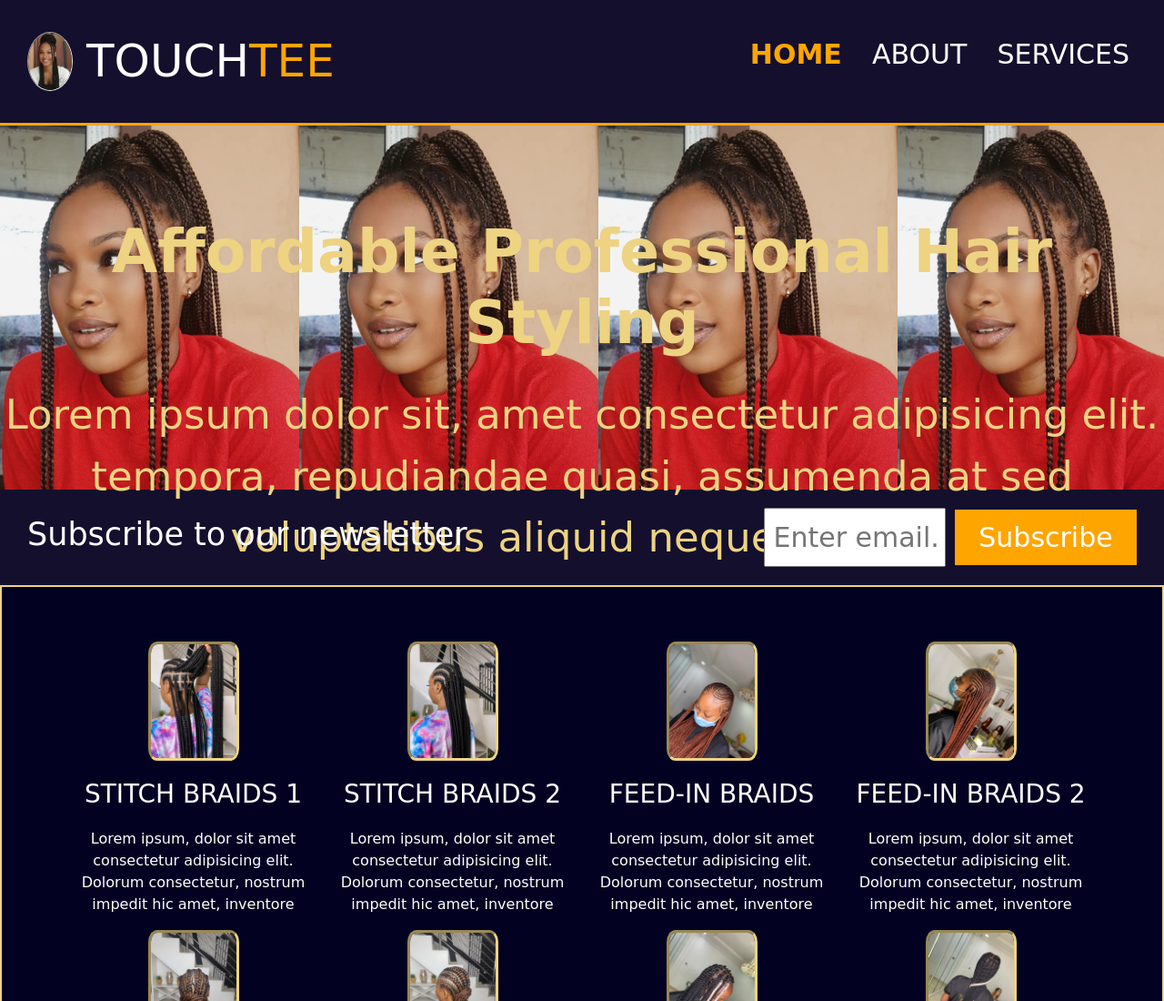
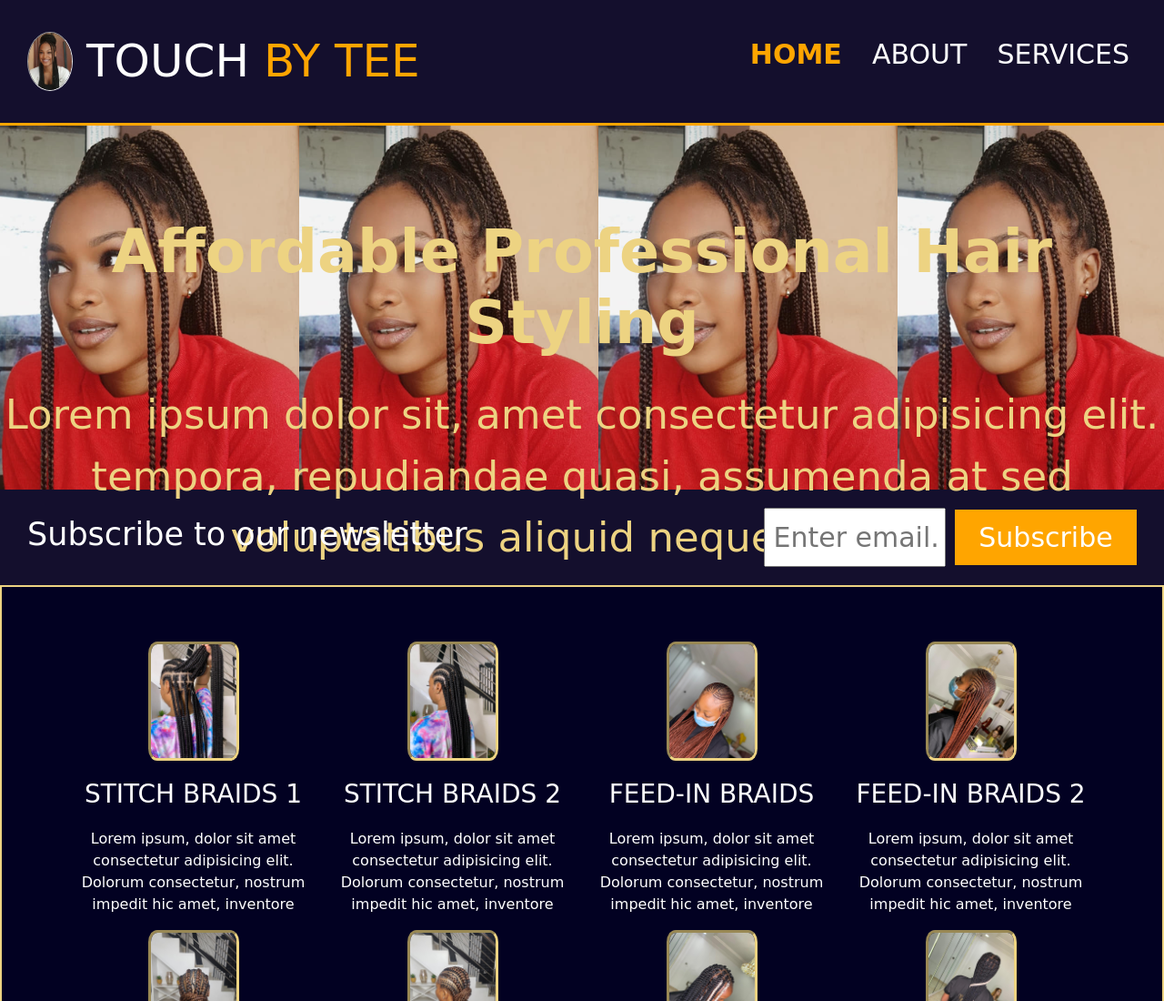
Before and after one commit to Adebowale3/temi-s-braid, a plain HTML site: page index.html in a window 1280 px wide. Shown: the top 1100 px of the page at 91% size. Drawn offline with nearby package versions, Linux system fonts and the light colour scheme.

Commit message:
Update index.html

```diff
--- a/index.html
+++ b/index.html
@@ -20,7 +20,7 @@
           <img class="image-logo" src="images-folder/temilade2.png" alt="">
         </div>
         <div>
-          <a href="index.html"> <span class="logo">TOUCH<span class="it">TEE</span></span></a>
+          <a href="index.html"> <span class="logo">TOUCH <span class="it">BY</span> <span class="it">TEE</span></span></a>
         </div>
       </div>
       <div>
```
